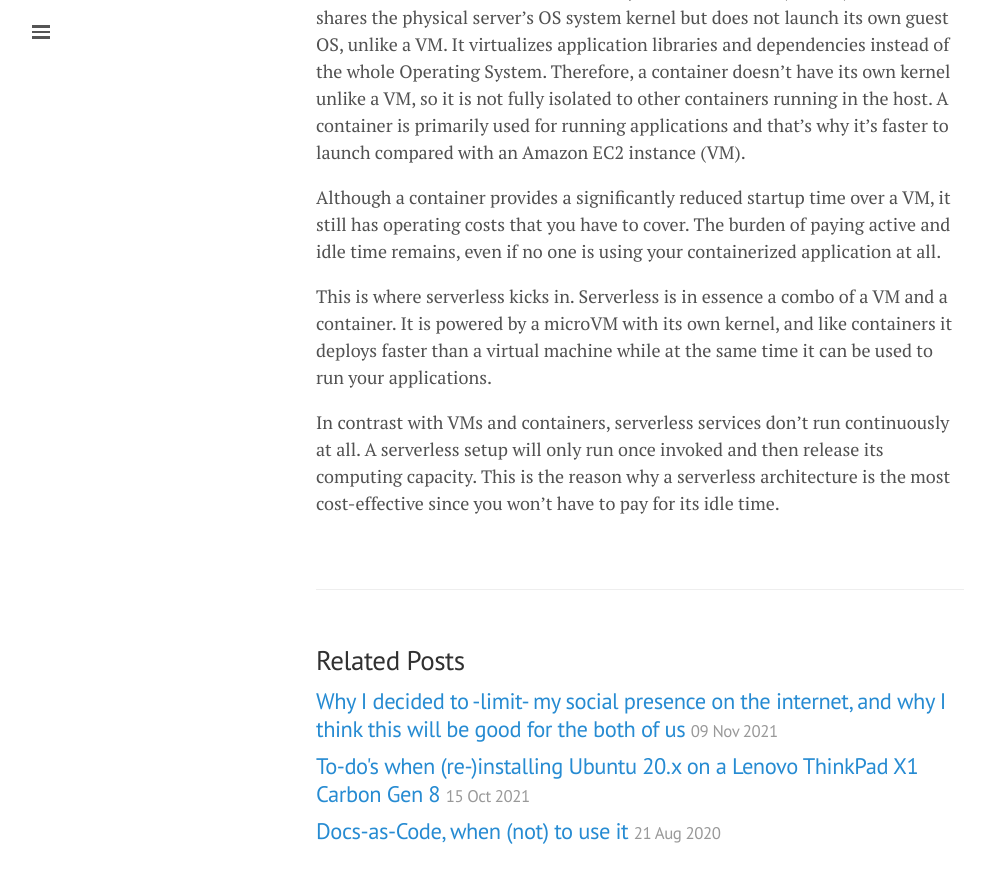
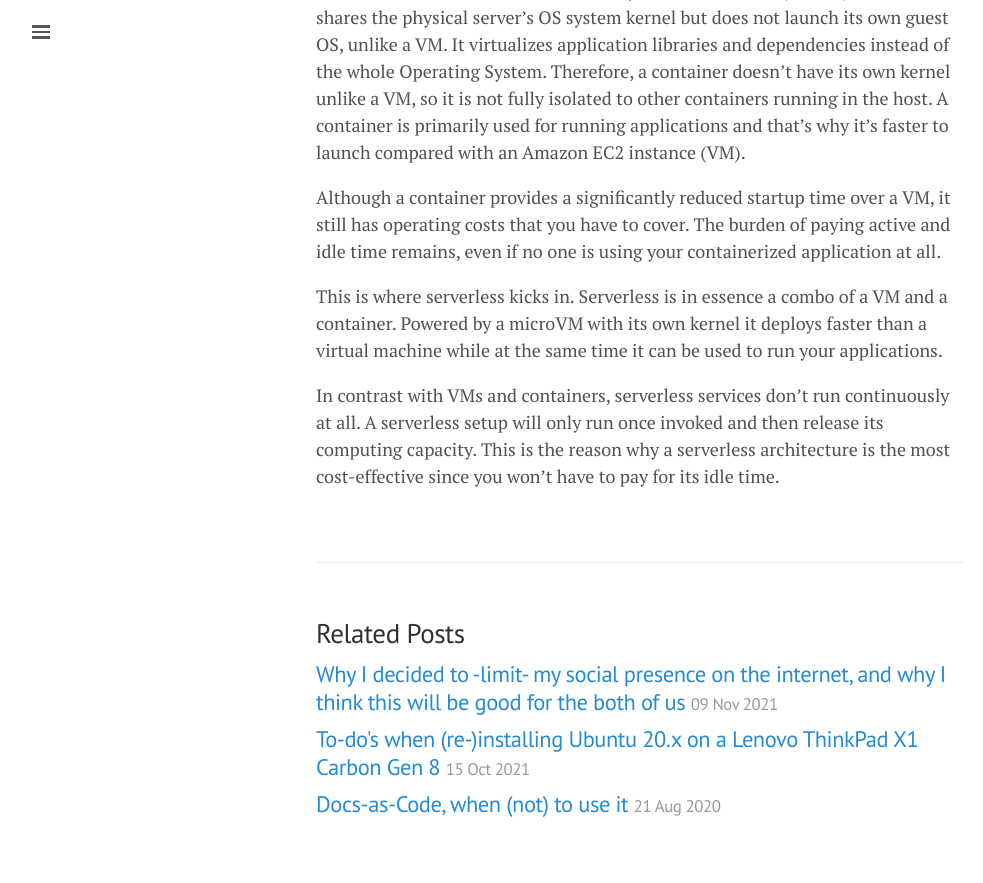
Before and after one commit to lgeurts/lgeurts.github.io, a Jekyll site: the page built from _posts/2022-03-29-what-is-serverless-computing.md, in a window 1280 px wide and 900 px high, scrolled down 1132 px. Shown: the top 883 px of the window, without its empty margins (0-983 px from the left). Built offline with Jekyll 4.4.1, drawn with Linux system fonts in a browser that asks for light colours; nearby versions of some CDN libraries; comment, search, counter and statistics services are not loaded.

Commit message:
Update 2022-03-29-what-is-serverless-computing.md

```diff
--- a/_posts/2022-03-29-what-is-serverless-computing.md
+++ b/_posts/2022-03-29-what-is-serverless-computing.md
@@ -23,6 +23,6 @@
 
 Although a container provides a significantly reduced startup time over a VM, it still has operating costs that you have to cover. The burden of paying active and idle time remains, even if no one is using your containerized application at all.
 
-This is where serverless kicks in. Serverless is in essence a combo of a VM and a container. It is powered by a microVM with its own kernel, and like containers it deploys faster than a virtual machine while at the same time it can be used to run your applications.
+This is where serverless kicks in. Serverless is in essence a combo of a VM and a container. Powered by a microVM with its own kernel it deploys faster than a virtual machine while at the same time it can be used to run your applications.
 
 In contrast with VMs and containers, serverless services don't run continuously at all. A serverless setup will only run once invoked and then release its computing capacity. This is the reason why a serverless architecture is the most cost-effective since you won’t have to pay for its idle time.
```
